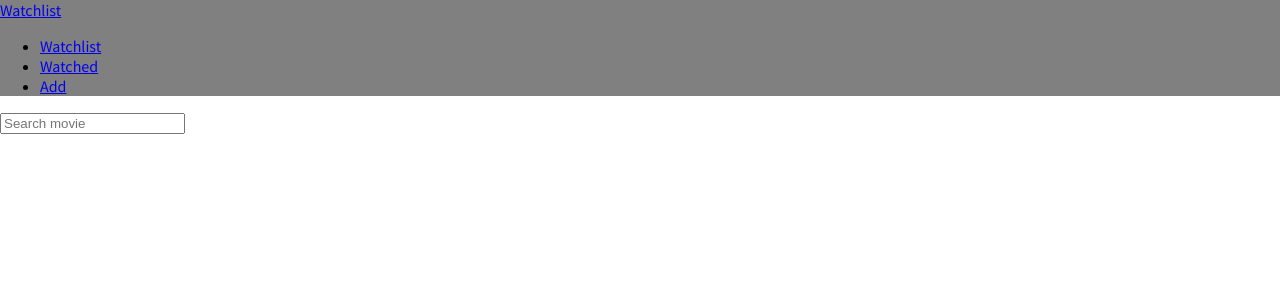
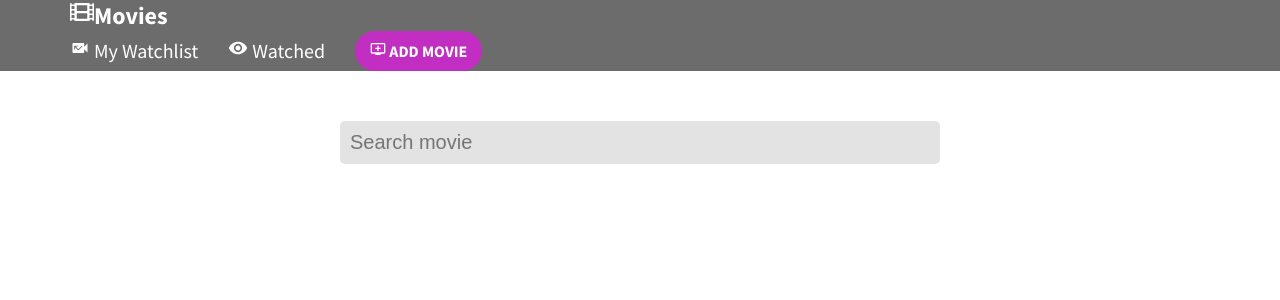
Before and after one commit to gkutieva/movie_list, a React (Create React App) app: page /add in a window 1280 px wide. Shown: the top 300 px of the page. Built offline with nearby package versions, Linux system fonts and the light colour scheme; the HTML template or start-up script is replaced by a standard one.

Commit message:
fixed the ADD component and added api

```diff
--- a/package.json
+++ b/package.json
@@ -8,6 +8,7 @@
     "@testing-library/user-event": "^13.5.0",
     "react": "^18.2.0",
     "react-dom": "^18.2.0",
+    "react-icons": "^4.4.0",
     "react-router-dom": "^6.3.0",
     "react-scripts": "^2.1.3",
     "web-vitals": "^2.1.4"
--- a/src/App.css
+++ b/src/App.css
@@ -1,5 +1,4 @@
 @import url("https://fonts.googleapis.com/css2?family=Source+Sans+Pro:wght@300;400;600;700;900&display=swap");
-
 
 body {
   font-family: "Source Sans Pro", sans-serif;
@@ -7,8 +6,69 @@ body {
   margin: 0;
 }
 
+.container {
+  padding-right: 15px;
+  padding-left: 15px;
+  margin-right: auto;
+  margin-left: auto;
+}
+
+@media (min-width: 768px) {
+  .container {
+    width: 750px;
+  }
+}
+
+@media (min-width: 992px) {
+  .container {
+    width: 970px;
+  }
+}
+
+@media (min-width: 1200px) {
+  .container {
+    width: 1170px;
+  }
+}
+
+*,
+*:before,
+*:after {
+  box-sizing: border-box;
+}
+
+.btn {
+  padding: 10px 15px;
+  background-color: rgb(194, 46, 194);
+  color: white;
+  border-radius: 20px;
+  text-transform: uppercase;
+  font-weight: 700;
+  display: inline-block;
+  border: none;
+  font-size: 1rem;
+  transition: all 0.3s ease;
+  line-height: 1.1;
+}
+
+.btn:hover {
+  background-color: rgb(229, 147, 229);
+  opacity: 1;
+  cursor: pointer;
+}
+
+.btn:disabled {
+  pointer-events: none;
+  opacity: 0.5;
+}
+
+input:focus {
+  outline: none;
+}
+
+/* Header Styles */
 header {
-  background-color: grey;
+  background-color: rgb(108, 108, 108);
 }
 
 header .inner-content {
@@ -17,3 +77,209 @@ header .inner-content {
   align-items: center;
   padding: 10px 0;
 }
+
+header a {
+  color: white;
+  font-size: 1.25rem;
+  text-decoration: none;
+  transition: all 0.3s ease;
+}
+
+header a:hover {
+  opacity: 0.7;
+}
+
+header .brand a {
+  font-weight: 700;
+  font-size: 1.5rem;
+}
+
+header .nav-links {
+  padding: 0;
+  margin: 0;
+  list-style: none;
+  display: flex;
+  align-items: center;
+}
+
+header .nav-links li {
+  display: inline-block;
+  margin-right: 30px;
+}
+
+header .nav-links li:last-child {
+  margin-right: 0;
+}
+
+/* Add Page */
+.add-content {
+  padding: 50px 0;
+  max-width: 600px;
+  margin: 0 auto;
+}
+
+.add-content .input-wrapper input {
+  width: 100%;
+  background-color: rgb(227, 227, 227);
+  padding: 10px;
+  border-radius: 5px;
+  border: none;
+  color: rgb(194, 46, 194);
+  font-size: 1.25rem;
+}
+
+.results {
+  padding: 0;
+  margin: 0;
+  margin-top: 20px;
+}
+
+.results li {
+  list-style: none;
+}
+
+.result-card {
+  display: flex;
+  margin-bottom: 20px;
+}
+
+.result-card .poster-wrapper img,
+.filler-poster {
+  width: 75px;
+  height: 113px;
+  background-color: #dbdada;
+  border-radius: 5px;
+  margin-right: 15px;
+  display: block;
+  color: transparent;
+}
+
+.result-card .info {
+  display: flex;
+  flex-direction: column;
+  justify-content: space-between;
+}
+
+.result-card .info .title {
+  font-size: 1.25rem;
+  color: rgb(194, 46, 194);
+  font-weight: 600;
+  margin: 0;
+}
+
+.result-card .info .release-date {
+  font-size: 1.25rem;
+  font-weight: 300;
+  color: rgb(194, 46, 194);
+  margin: 0;
+}
+
+.result-card .controls button {
+  margin-right: 10px;
+}
+
+/* Movie Page */
+.movie-page {
+  padding: 30px 0;
+}
+
+.movie-page .header {
+  display: flex;
+  align-items: center;
+  justify-content: space-between;
+  margin-bottom: 30px;
+}
+
+.count-pill {
+  display: block;
+  background-color: rgb(194, 46, 194);
+  padding: 5px 15px;
+  font-size: 1.125rem;
+  font-weight: 600;
+  border-radius: 999px;
+  color: var(--primary);
+}
+
+.movie-page .heading {
+  color: var(--primary);
+  margin: 0;
+}
+
+.movie-grid {
+  display: grid;
+  grid-template-columns: repeat(3, 1fr);
+  grid-gap: 30px;
+}
+
+@media (min-width: 992px) {
+  .movie-grid {
+    grid-template-columns: repeat(5, 1fr);
+  }
+}
+
+.movie-card {
+  width: 100%;
+  border-radius: 5px;
+  overflow: hidden;
+  position: relative;
+  border: 0;
+  display: block;
+}
+
+.movie-card img {
+  width: 100%;
+  display: block;
+}
+
+.movie-card .overlay {
+  position: absolute;
+  top: 0;
+  left: 0;
+  width: 100%;
+  height: 100%;
+  border: 2px solid transparent;
+  transition: all 0.3s ease;
+}
+
+.movie-card:hover .overlay {
+  border: 3px solid var(--secondary);
+}
+
+.movie-card .inner-card-controls {
+  display: inline;
+  background-color: red;
+  position: absolute;
+  bottom: 20px;
+  left: 50%;
+  transform: translateX(-50%);
+  background: rgba(0, 0, 0, 0.8);
+  border-radius: 5px;
+  padding: 3px;
+  opacity: 0;
+  transition: all 0.3s ease;
+}
+
+.movie-card:hover .inner-card-controls {
+  opacity: 1;
+}
+
+.ctrl-btn {
+  color: #fefefe;
+  background-color: transparent;
+  border: none;
+  transition: all 0.3s ease;
+  font-size: 1.25rem;
+  padding: 5px;
+  margin: 0;
+}
+
+.ctrl-btn:hover {
+  color: var(--secondary);
+  cursor: pointer;
+}
+
+.movie-page .no-movies {
+  color: #c4c4c4;
+  font-size: 3rem;
+  text-align: center;
+}
--- a/src/components/Add.js
+++ b/src/components/Add.js
@@ -2,6 +2,26 @@ import React, { useState } from 'react';
 
 
 export const Add = () => {
+  const [search, setSearch] = useState("");
+
+  const onChange = (event) => {
+    event.preventDefault();
+    setSearch(event.target.value);
+
+    const MOVIEURL = process.env.REACT_APP_TMDB_KEY;
+
+    fetch(`https://api.themoviedb.org/3/search/movie?api_key=${MOVIEURL}&query=${search}`)
+    .then(res => res.json())
+    .then(data => {
+
+      console.log(data);
+
+    })
+    .catch(error =>
+      console.log(error.message))
+  }
+
+
 
 
   return (
@@ -9,7 +29,7 @@ export const Add = () => {
       <div className='container'>
         <div className='add-content'>
           <div className='input-wrapper'>
-              <input type="text" placeholder='Search movie' />
+              <input type="text" placeholder='Search movie' value={search} onChange={onChange}/>
           </div>
         </div>
       </div>
--- a/src/components/Header.js
+++ b/src/components/Header.js
@@ -1,5 +1,10 @@
 import React from 'react';
 import { Link } from 'react-router-dom';
+import { FaFilm } from "react-icons/fa";
+import { MdMissedVideoCall } from "react-icons/md"
+import { MdVisibility } from "react-icons/md"
+import { MdAddToQueue } from "react-icons/md"
+
 
 export const Header = () => {
   return (
@@ -7,17 +12,17 @@ export const Header = () => {
         <div className='container'>
             <div className='inner-container'>
                 <div className='brand'>
-                    <Link to='/'>Watchlist</Link>
+                    <Link to='/'> <FaFilm />Movies</Link>
                 </div>
                 <ul className='nav-links'>
                     <li>
-                        <Link to='/'>Watchlist</Link>
+                        <Link to='/'><MdMissedVideoCall /> My Watchlist</Link>
                     </li>
                     <li>
-                        <Link to='/watched'>Watched</Link>
+                        <Link to='/watched'><MdVisibility /> Watched</Link>
                     </li>
                     <li>
-                        <Link to='/add' className='btn'>Add</Link>
+                        <Link to='/add' className='btn'><MdAddToQueue /> Add Movie</Link>
                     </li>
                 </ul>
             </div>
```
Also changed, not shown: 2 other files (tests, documents, lock files or other folders).
